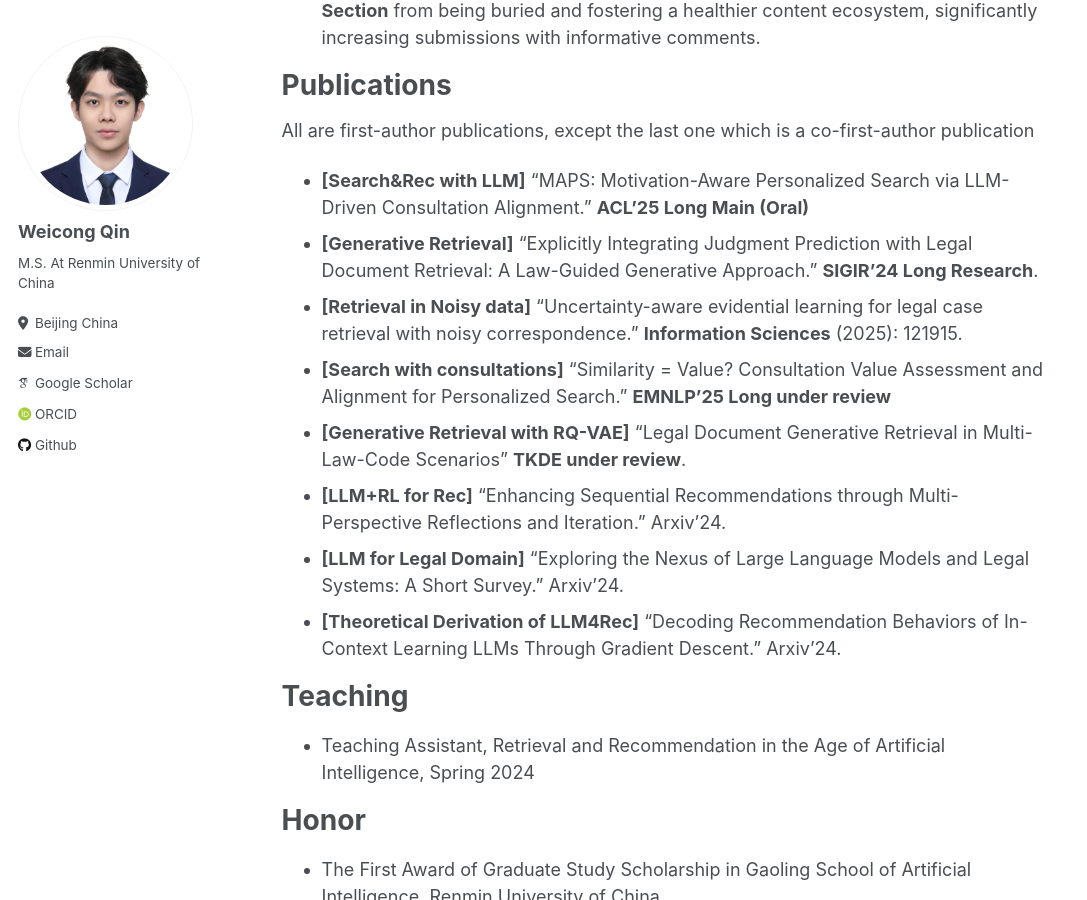
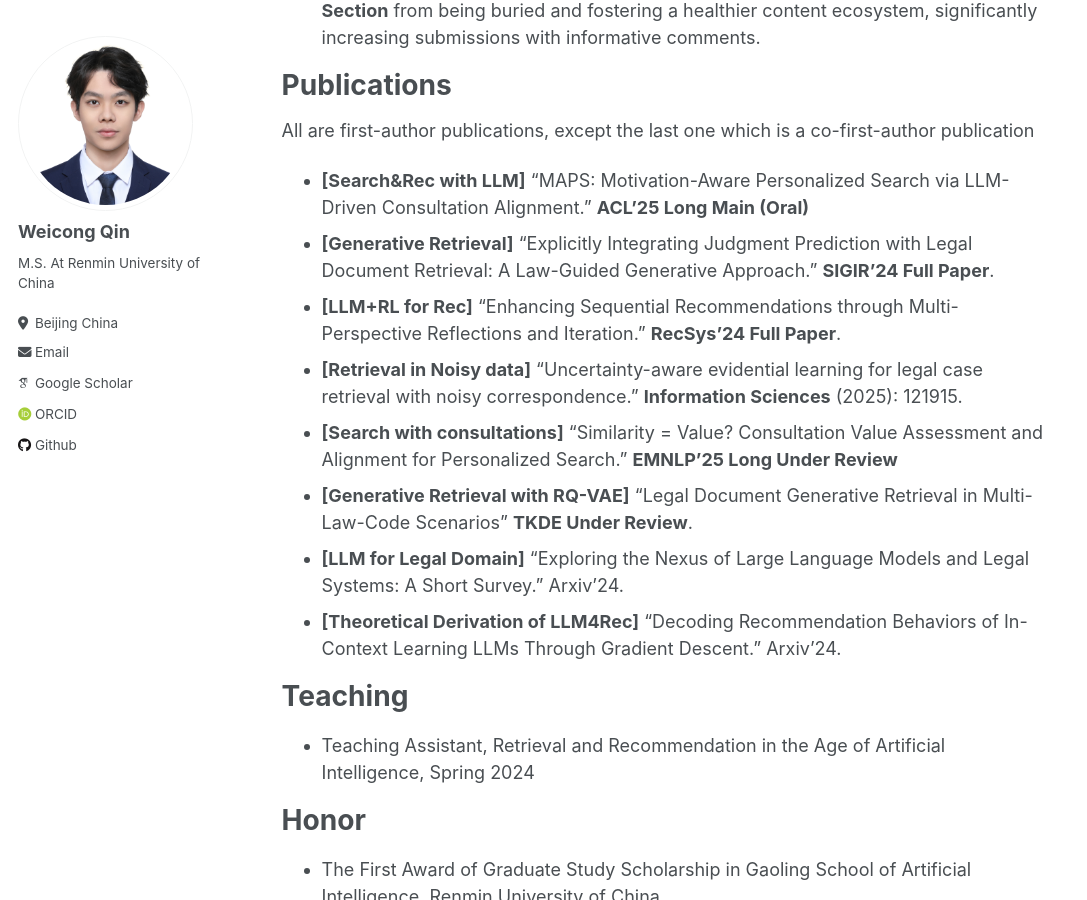
Before and after one commit to E-qin/E-qin.github.io, a Jekyll site: the page built from _pages/about.md, in a window 1280 px wide and 900 px high, scrolled down 1227 px. Shown: the whole window, without its empty margins (0-1087 px from the left). Built offline with Jekyll 4.4.1, drawn with Linux system fonts in a browser that asks for light colours; some web fonts are replaced.

Commit message:
Update about.md

```diff
--- a/_pages/about.md
+++ b/_pages/about.md
@@ -55,11 +55,11 @@ Publications
 All are first-author publications, except the last one which is a co-first-author publication
 
 * **[Search&Rec with LLM]** "MAPS: Motivation-Aware Personalized Search via LLM-Driven Consultation Alignment." **ACL'25 Long Main (Oral)**
-* **[Generative Retrieval]** "Explicitly Integrating Judgment Prediction with Legal Document Retrieval: A Law-Guided Generative Approach." **SIGIR'24 Long Research**.
+* **[Generative Retrieval]** "Explicitly Integrating Judgment Prediction with Legal Document Retrieval: A Law-Guided Generative Approach." **SIGIR'24 Full Paper**.
+* **[LLM+RL for Rec]** "Enhancing Sequential Recommendations through Multi-Perspective Reflections and Iteration." **RecSys'24 Full Paper**.
 * **[Retrieval in Noisy data]** "Uncertainty-aware evidential learning for legal case retrieval with noisy correspondence." **Information Sciences** (2025): 121915.
-* **[Search with consultations]** "Similarity = Value? Consultation Value Assessment and Alignment for Personalized Search." **EMNLP'25 Long under review**
-* **[Generative Retrieval with RQ-VAE]** "Legal Document Generative Retrieval in Multi-Law-Code Scenarios" **TKDE under review**.
-* **[LLM+RL for Rec]** "Enhancing Sequential Recommendations through Multi-Perspective Reflections and Iteration." Arxiv'24.
+* **[Search with consultations]** "Similarity = Value? Consultation Value Assessment and Alignment for Personalized Search." **EMNLP'25 Long Under Review**
+* **[Generative Retrieval with RQ-VAE]** "Legal Document Generative Retrieval in Multi-Law-Code Scenarios" **TKDE Under Review**.
 * **[LLM for Legal Domain]** "Exploring the Nexus of Large Language Models and Legal Systems: A Short Survey." Arxiv'24.
 * **[Theoretical Derivation of LLM4Rec]** "Decoding Recommendation Behaviors of In-Context Learning LLMs Through Gradient Descent." Arxiv'24.
 
```
